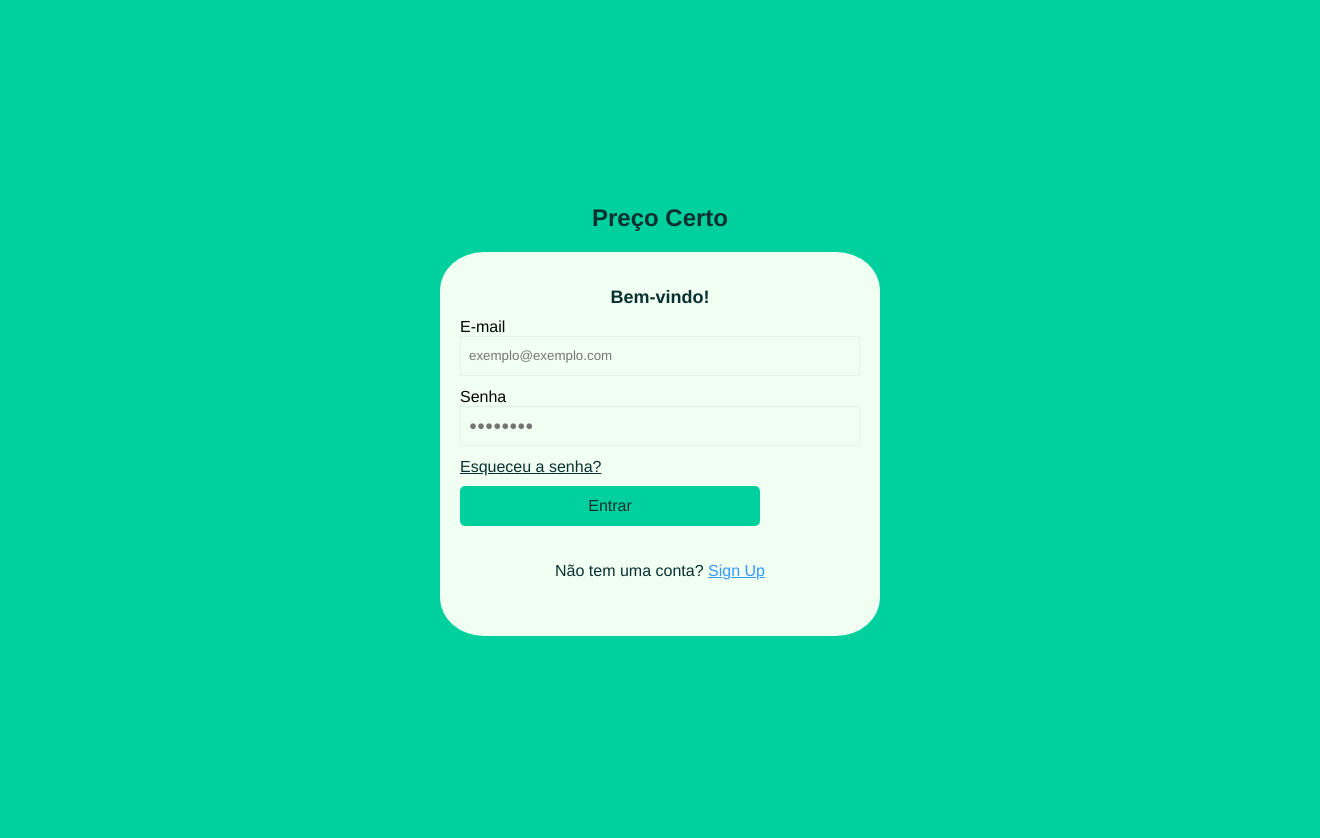
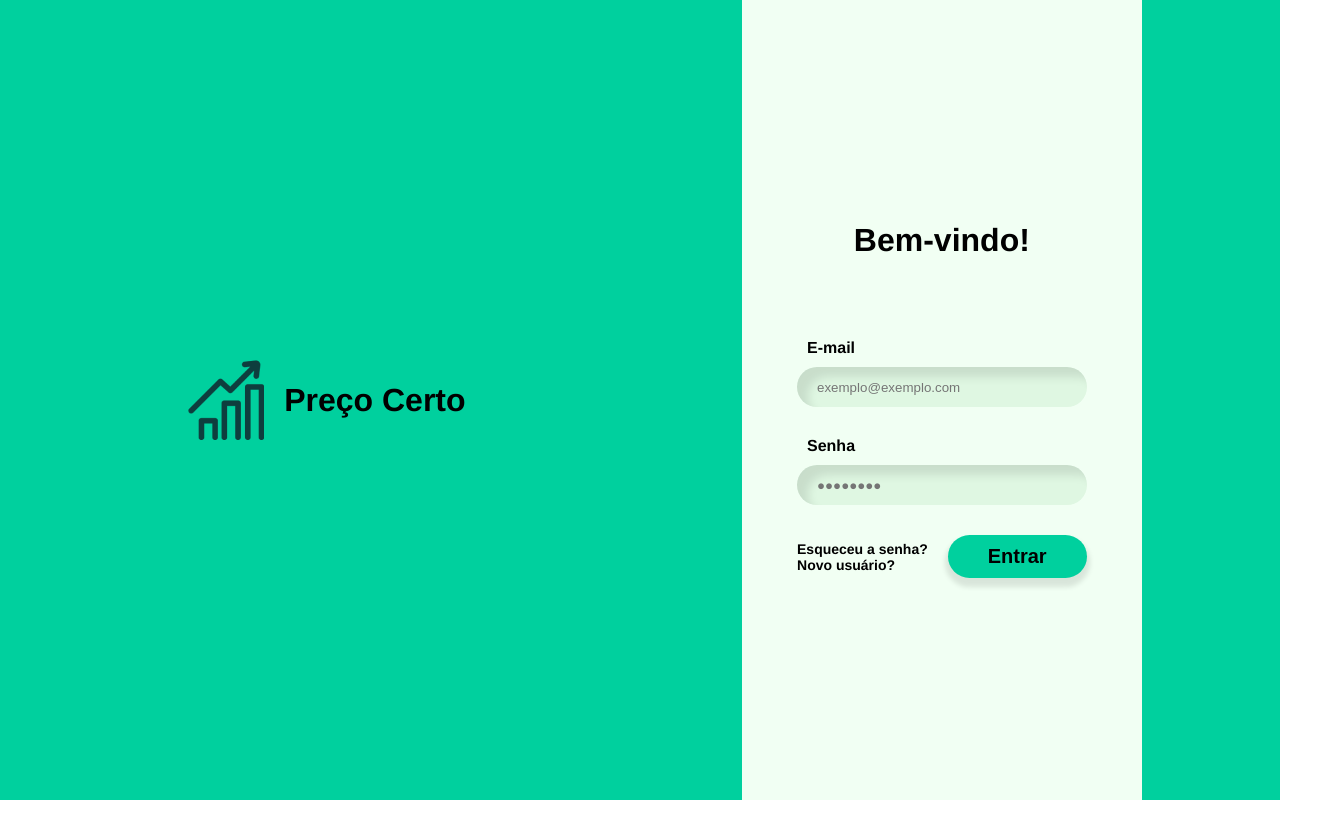
Before and after one commit to VictorGabrielCuralesvic/P2-Project, a React (Create React App) app in the folder client/: page / in a window 1280 px wide. Shown: the whole page, 1320 px wide, since content can reach past the window. After the commit the page ends 800 px from the top, so only its background shows below. Built offline with nearby package versions, Linux system fonts and the light colour scheme.

Commit message:
Tela de Login

```diff
--- a/client/src/Components/Style.css
+++ b/client/src/Components/Style.css
@@ -1,4 +1,4 @@
-/*Dashboard*/
+/*Dashboard
 .container {
     position: relative;
     background-color: #00d09e;
@@ -58,10 +58,10 @@
     width: 200px;
     height: 50px;
     border-radius: 25px;
-    margin-bottom: 60px; /* Add margin to prevent overlap with bottom navigation */
+    margin-bottom: 60px; /* Add margin to prevent overlap with bottom navigation
 }
 
-/*Login*/
+/*Login
 * {
     background-color: #00d09e;
     font-family: "Poppins-SemiBold", Helvetica;
@@ -157,7 +157,7 @@
     color: #3299FF;
     cursor: pointer;
   }
-/*ProfileEdit*/
+/*ProfileEdit
 .profile-edit-container {
     display: flex;
     flex-direction: column;
@@ -248,7 +248,7 @@
     background-color: #00a684;
   }
 
-/*Register*/
+/*Register
 * {
     background-color: #00d09e;
     font-family: "Poppins-SemiBold", Helvetica;
@@ -339,8 +339,8 @@
 .terms a:hover {
     text-decoration: underline;
 }
-/*ResetPass*/
-/*UserProfile*/
+/*ResetPass
+/*UserProfile
 .user-profile {
     font-family: Arial, sans-serif;
     background-color: #E5FAEE;
@@ -401,3 +401,4 @@
     color: #000;
     font-size: 16px;
 }
+*/
--- /dev/null
+++ b/client/src/Pages/Login/LoginScreen.css
@@ -0,0 +1,139 @@
+/*LoginScreen = t1*/
+
+* {
+    margin: 0;
+    padding: 0;
+    box-sizing: border-box;
+}
+
+.t1 {
+    background-color: #00d09e;
+    font-family: "Poppins-SemiBold", Helvetica;
+    display: flex;
+    flex-direction: column;
+}
+
+.t1-header {
+    display: flex;
+    align-items: center;
+    justify-content: center;
+    padding-top: 100px;
+    padding-bottom: 50px;
+}
+
+.t1-name {
+    margin-left: 20px;
+}
+
+.t1-bottom {
+    background-color: #f1fff3;
+    height: 100vh;
+    border-radius: 70px 70px 0px 0px;
+    padding: 20px;
+}
+
+.t1-title {
+    padding-bottom: 50px;
+}
+
+.t1-body {
+    display: flex;
+    justify-content: center;
+    flex-direction: column;
+    align-items: center;
+}
+
+.t1-form {
+    display: flex;
+    padding-bottom: 30px;
+    flex-direction: column;
+    align-items: flex-start;
+    width: 100%;
+}
+
+.t1-label {
+    padding-top: 30px;
+    padding-bottom: 10px;
+    padding-left: 10px;
+    font-weight: bold;
+}
+
+.t1-input {
+    width: 100%;
+    border-radius: 20px;
+    border: 0;
+    height: 40px;
+    box-shadow: inset 11px 10px 10px rgba(0, 0, 0, 0.1);
+    padding-left: 20px;
+    background-color: #dff7e2;
+}
+
+.t1-box-button {
+    display: flex;
+    flex-direction: row-reverse;
+    width: 100%;
+    justify-content: space-between;
+    align-items: center;
+}
+
+.t1-box-a {
+    display: flex;
+    flex-direction: column;
+}
+
+.t1-link {
+    font-weight: bold;
+    font-size: 18px;
+    color: black;
+    text-decoration: none;
+}
+
+.t1-link:hover {
+    color:#00D09E;
+}
+
+.t1-button {
+    background-color: #00D09E;
+    font-size:20px;
+    font-weight: bold;
+    padding: 10px 40px 10px 40px;
+    border-radius: 50px;
+    border: none;
+    box-shadow: 0px 6px 5px 3px rgba(0, 0, 0, 0.1);
+}
+
+.t1-button:hover {
+    cursor: pointer;
+}
+
+@media (min-width: 768px) {
+    .t1 {
+        display: flex;
+        flex-direction: row;
+        justify-content: space-around;
+    }
+    .t1-bottom {
+        width: 400px;
+        background-color: #f1fff3;
+        border-radius: 0px 0px 0px 0px;
+        display: flex;
+        justify-content: center;
+    }
+    .t1-header {
+        padding: 0 0 0 50px;
+    }
+    .t1-body {
+        display: flex;
+        padding-inline: 20px;
+        justify-content: center;
+        flex-direction: column;
+        align-items: center;
+    }
+    .t1-link {
+        font-weight: bold;
+        font-size: 14px;
+        padding-right: 20px;
+        color: black;
+        text-decoration: none;
+    }
+}
--- a/client/src/Pages/Login/LoginScreen.jsx
+++ b/client/src/Pages/Login/LoginScreen.jsx
@@ -1,6 +1,7 @@
 import { useState } from 'react';
-import '../../Components/Style.css';
-import { useNavigate } from 'react-router-dom';
+import { useNavigate,Link } from 'react-router-dom';
+import LogoPC from '../../Assets/LogoPC.png'
+import './LoginScreen.css'
 
 const LoginScreen = () => {
     const navigate = useNavigate();
@@ -14,35 +15,41 @@ const LoginScreen = () => {
     };
 
     return (
-        <div className="container">
-            <h1 className="title">Preço Certo</h1>
-            <div className='containertwo'>
-                <div className="form">
-                    <h2 className="welcome">Bem-vindo!</h2>
-                    <label className="label">E-mail</label>
+        <div className='t1'>
+            <div className='t1-header'>
+                <img src={LogoPC} alt="Preço Certo"/>
+                <h1 className='t1-name'>Preço Certo</h1>
+            </div>
+            <div className='t1-bottom'>
+                <div className='t1-body'>
+                    <h1 className='t1-title'>Bem-vindo!</h1>
+                    <div className='t1-form'>
+                        <label className='t1-label'>E-mail</label>
                         <input
                             type="email"
-                        className="input"
                             placeholder="exemplo@exemplo.com"
                             value={email}
+                            className='t1-input'
                             onChange={(e) => setEmail(e.target.value)}
                         />
-                    <label className="label">Senha</label>
+                        <label className='t1-label'>Senha</label>
                         <input
                             type="password"
-                        className="input"
                             placeholder="●●●●●●●●"
                             value={password}
+                            className='t1-input'
                             onChange={(e) => setPassword(e.target.value)}
                         />
-                    <a href="/client/src/Pages/ResetPass/index.jsx" className="forgotPassword">Esqueceu a senha?</a>
-                    <button onClick={handleLogin} className="button">Entrar</button>
-                    <p className="noAccount">
-                        <span className="noAccountText">Não tem uma conta? </span>
-                        <a href="/client/src/Pages/Register/index.jsx" className="signUp">
-                            Sign Up
-                        </a>
-                    </p>
+                    </div>
+                    <div className='t1-box-button'>
+                        <div>
+                            <button onClick={handleLogin} className='t1-button'>Entrar</button>
+                        </div>
+                        <div className='t1-box-a'>
+                            <Link to="/ResetPassword" className='t1-link'>Esqueceu a senha?</Link>
+                            <Link to="/Register" className='t1-link'>Novo usuário?</Link>
+                        </div>
+                    </div>
                 </div>
             </div>
         </div>
--- a/client/src/Pages/RegisterBills/style.css
+++ b/client/src/Pages/RegisterBills/style.css
@@ -1,4 +1,4 @@
-* {
+/* {
     background-color: #00d09e;
     font-family: "Poppins-SemiBold", Helvetica;
 }
@@ -108,3 +108,5 @@ button {
     bottom: 0;
     width: 100%;
 }
+
+*/
```
Lines whose indentation alone changed are shown as unchanged.
